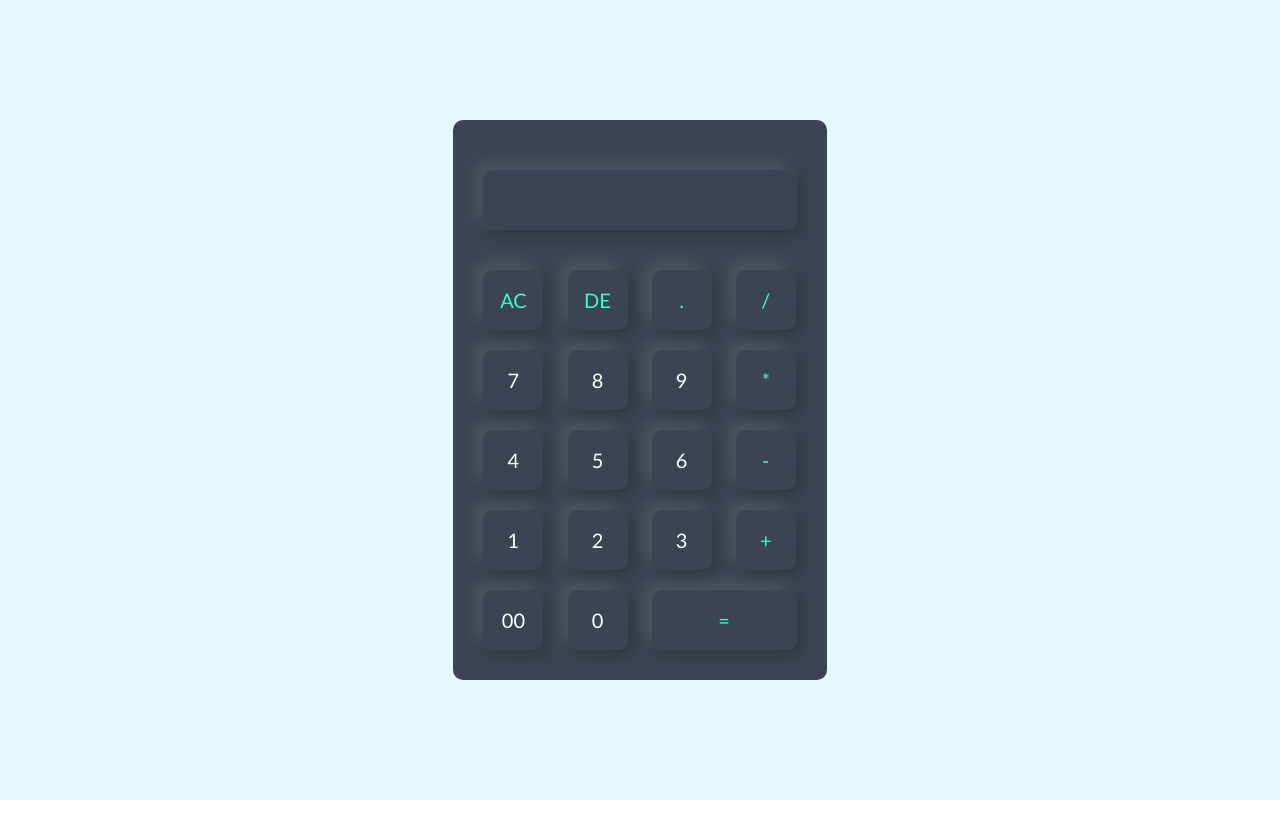
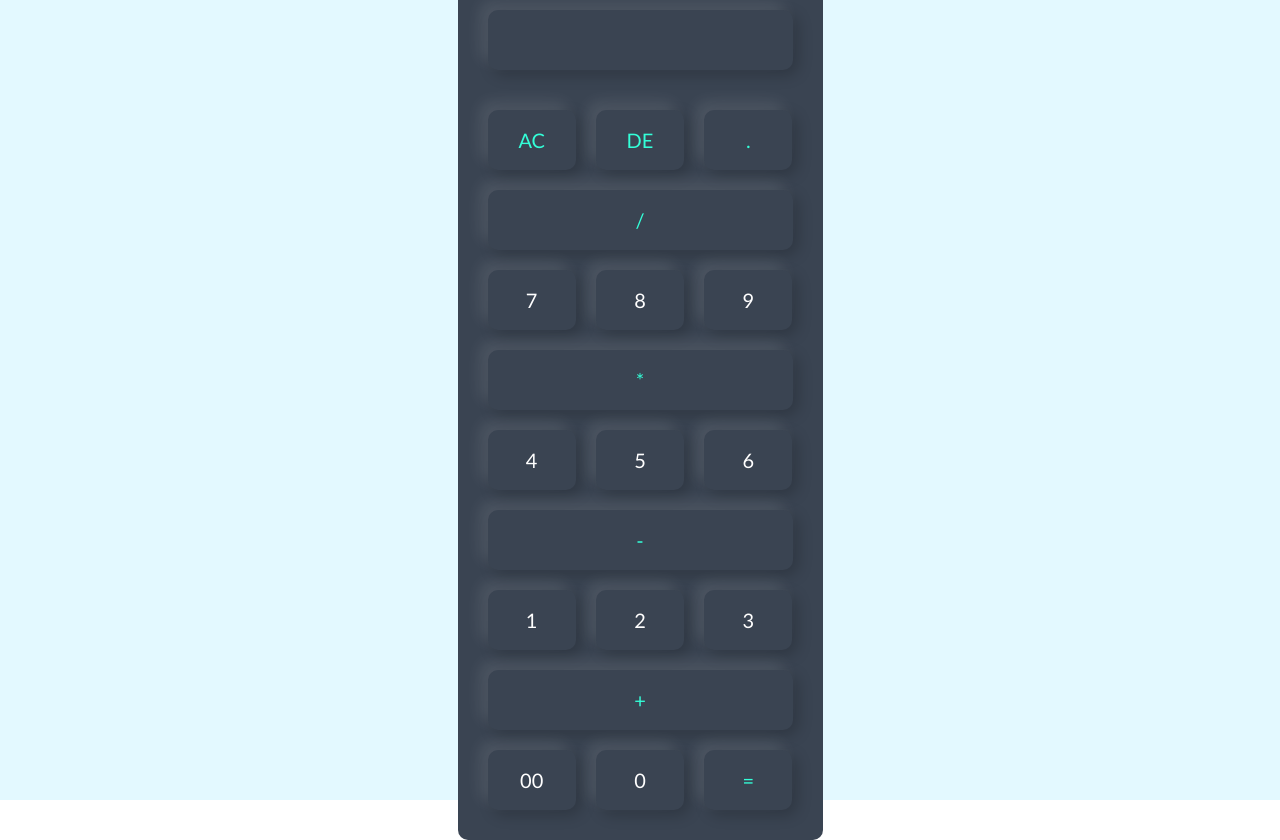
Before and after one commit to kanchan-mi07/CODSOFT-L3, a plain HTML site: page index.html in a window 1280 px wide. Before the commit the page ends 800 px from the top, so only its background shows below. Drawn offline with Linux system fonts and the light colour scheme.

Commit message:
Update style.css

```diff
--- a/style.css
+++ b/style.css
@@ -17,7 +17,17 @@
     padding: 20px;
     border-radius: 10px;
 }
+.calculator form {
+    display: flex;
+    flex-direction: column;
+}
+.calculator form div {
+    display:flex;
+    justify-content: space-between;
+    flex-wrap: wrap;
+}
 .calculator form input{
+    flex: 1 1 22%;
     border: 0;
     outline: 0;
     width: 60px;
@@ -57,6 +67,7 @@ form input.operator{
     font-size: 1.8rem;
 }
     .calculator form input {
+        flex: 1 1 30%;
         font-size: 1.2rem;
     }
     form input.equal {
```
